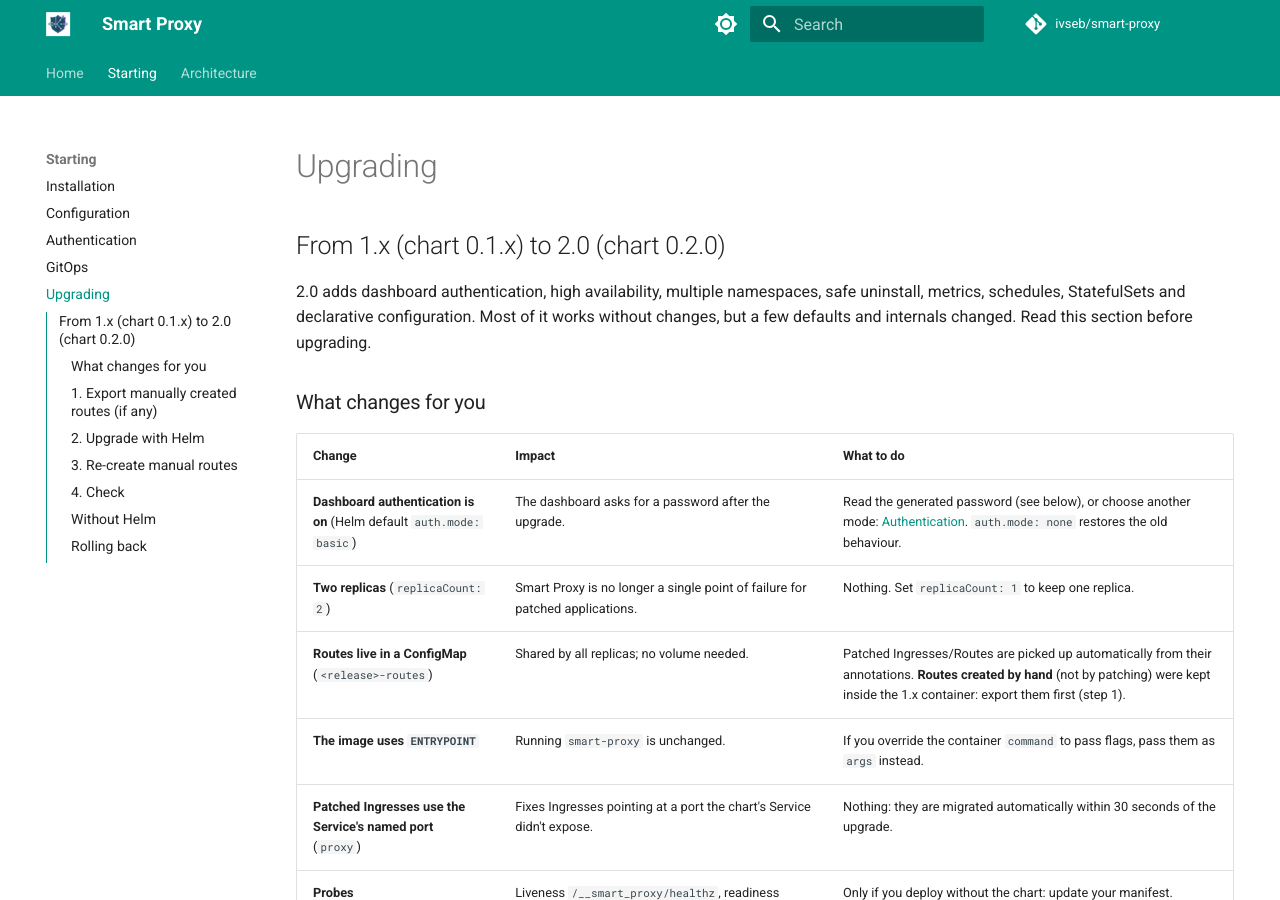
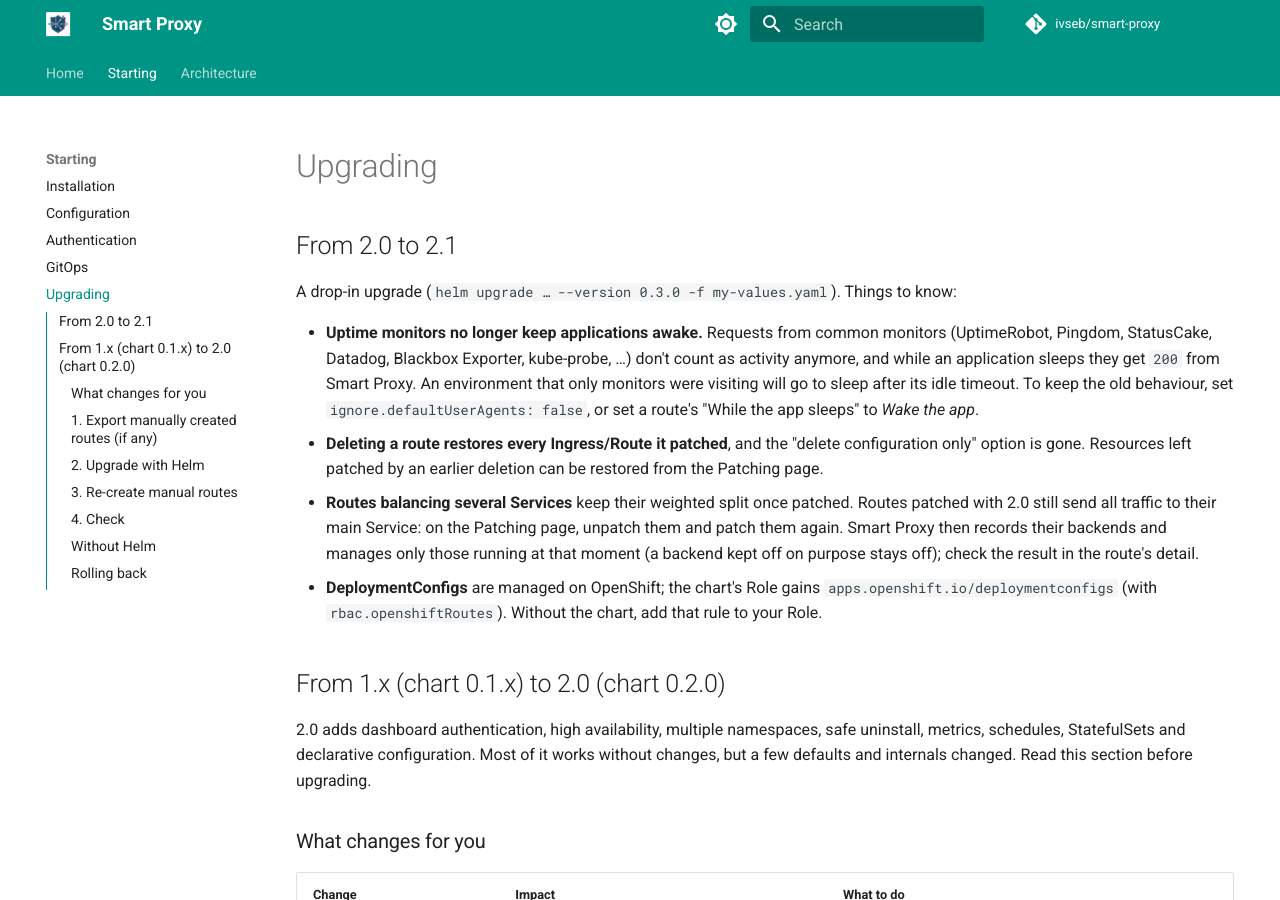
Before and after one commit to ivseb/smart-proxy, an MkDocs documentation site: the page built from docs/upgrading.md, in a window 1280 px wide and 900 px high. Built offline with MkDocs 1.6.1 and Material for MkDocs 9.7.7, drawn with Linux system fonts in a browser that asks for light colours; comment, search, counter and statistics services are not loaded.

Commit message:
release: 2.1.0 (chart 0.3.0)
Changelog and upgrade notes from 2.0: uptime monitors no longer keep
applications awake, route deletion restores every patched resource,
balanced Routes keep their split (re-patch those patched with 2.0),
DeploymentConfigs need the new apps.openshift.io rule without the chart.

```diff
--- a/docs/upgrading.md
+++ b/docs/upgrading.md
@@ -1,4 +1,13 @@
 # Upgrading
+
+## From 2.0 to 2.1
+
+A drop-in upgrade (`helm upgrade … --version 0.3.0 -f my-values.yaml`). Things to know:
+
+- **Uptime monitors no longer keep applications awake.** Requests from common monitors (UptimeRobot, Pingdom, StatusCake, Datadog, Blackbox Exporter, kube-probe, …) don't count as activity anymore, and while an application sleeps they get `200` from Smart Proxy. An environment that only monitors were visiting will go to sleep after its idle timeout. To keep the old behaviour, set `ignore.defaultUserAgents: false`, or set a route's "While the app sleeps" to *Wake the app*.
+- **Deleting a route restores every Ingress/Route it patched**, and the "delete configuration only" option is gone. Resources left patched by an earlier deletion can be restored from the Patching page.
+- **Routes balancing several Services** keep their weighted split once patched. Routes patched with 2.0 still send all traffic to their main Service: on the Patching page, unpatch them and patch them again. Smart Proxy then records their backends and manages only those running at that moment (a backend kept off on purpose stays off); check the result in the route's detail.
+- **DeploymentConfigs** are managed on OpenShift; the chart's Role gains `apps.openshift.io/deploymentconfigs` (with `rbac.openshiftRoutes`). Without the chart, add that rule to your Role.
 
 ## From 1.x (chart 0.1.x) to 2.0 (chart 0.2.0)
 
```
Also changed, not shown: CHANGELOG.md (+3 -1 lines), charts/smart-proxy/README.md (+5 -1 lines), 1 other file.
